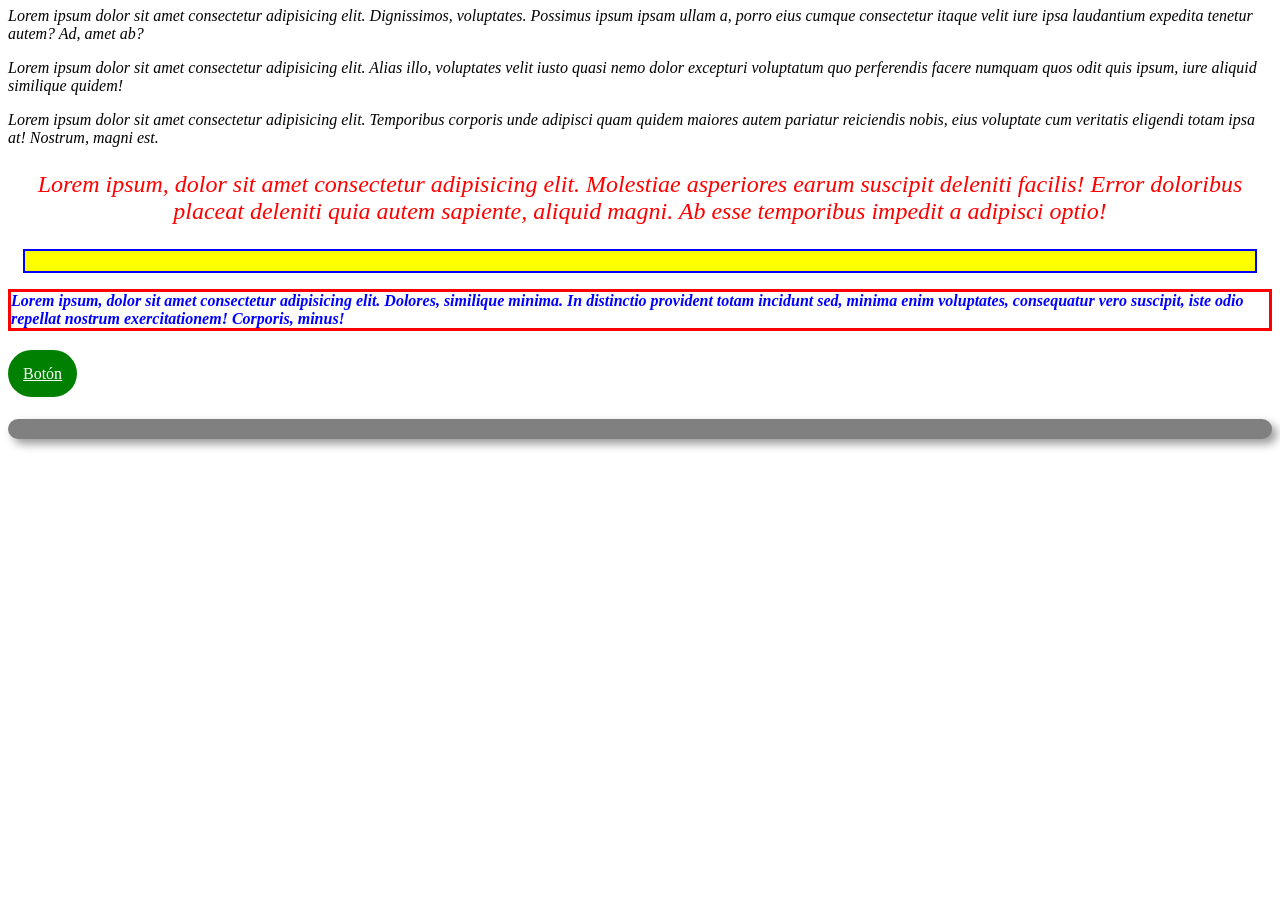
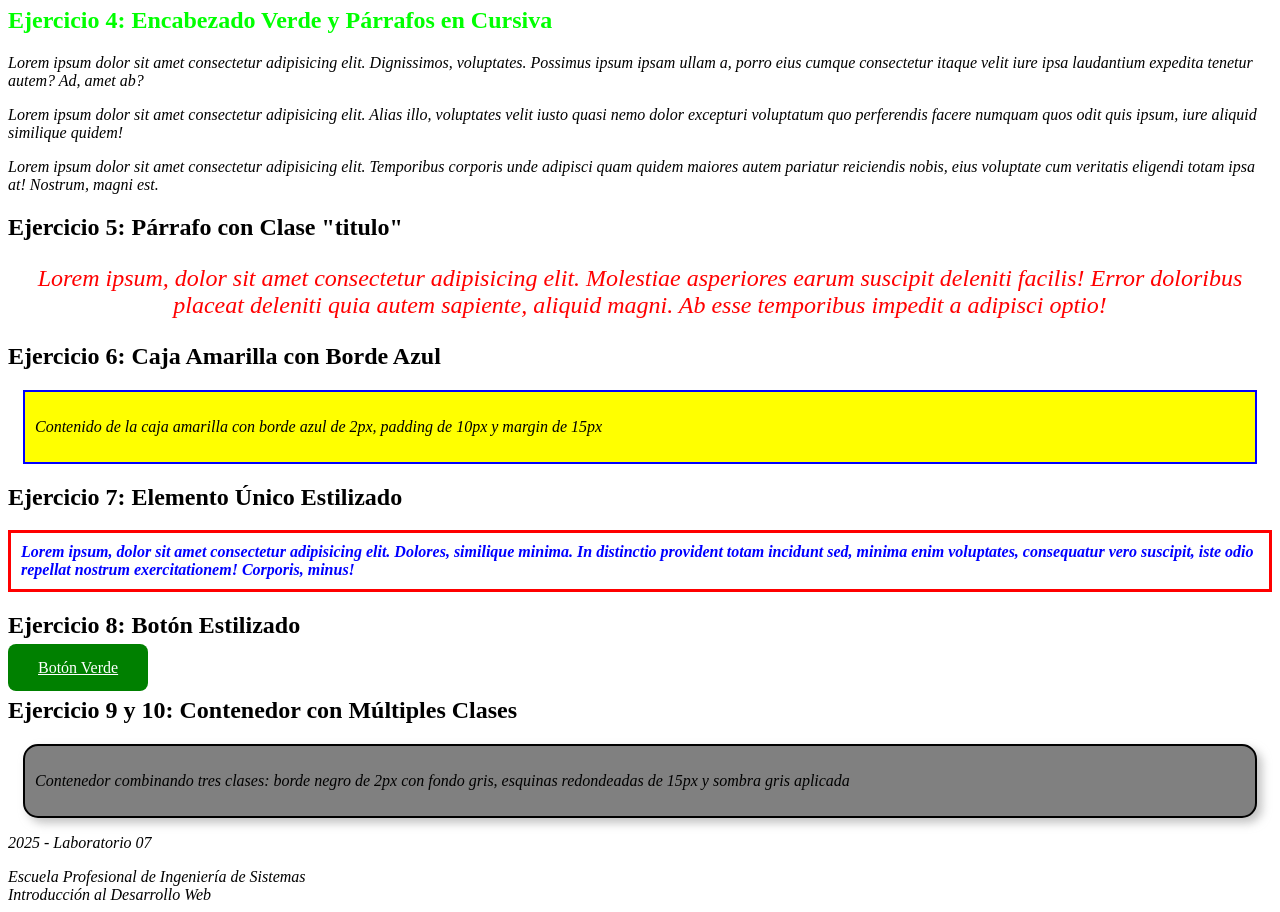
Before and after one commit to j0tar18/Laboratorio07IDWEB, a plain HTML site: page css/index.html in a window 1280 px wide. Shown: the part 73-985 px from the top of the page. Before the commit the page ends 800 px from the top, so only its background shows below. Drawn offline with Linux system fonts and the light colour scheme.

Commit message:
Laboratorio07 - Mejorado

```diff
--- a/css/index.html
+++ b/css/index.html
@@ -1,34 +1,96 @@
 <!DOCTYPE html>
-<html lang="en">
+<html lang="es">
 <head>
     <meta charset="UTF-8">
     <meta name="viewport" content="width=device-width, initial-scale=1.0">
-    <title>Document</title>
+    <title>Laboratorio 07 - CSS Básico</title>
     <link rel="stylesheet" href="styles.css">
 </head>
 <body>
+    <!-- Encabezado de la página -->
+    <header>
+        <h1>Laboratorio 07 - CSS Básico</h1>
+    </header>
+
+    <!-- Contenido principal -->
     <main>
-        <h1>Encabezado</h1>
+        <!-- Ejercicio 4: Encabezado verde y párrafos en cursiva -->
+        <section>
+            <h1>Ejercicio 4: Encabezado Verde y Párrafos en Cursiva</h1>
+
+            <article>
                 <p>
-                Lorem ipsum dolor sit amet consectetur adipisicing elit. Dignissimos, voluptates. Possimus ipsum ipsam ullam a, porro eius cumque consectetur itaque velit iure ipsa laudantium expedita tenetur autem? Ad, amet ab?
+                    Lorem ipsum dolor sit amet consectetur adipisicing elit. Dignissimos,
+                    voluptates. Possimus ipsum ipsam ullam a, porro eius cumque consectetur
+                    itaque velit iure ipsa laudantium expedita tenetur autem? Ad, amet ab?
                 </p>
+
                 <p>
-                Lorem ipsum dolor sit amet consectetur adipisicing elit. Alias illo, voluptates velit iusto quasi nemo dolor excepturi voluptatum quo perferendis facere numquam quos odit quis ipsum, iure aliquid similique quidem!
+                    Lorem ipsum dolor sit amet consectetur adipisicing elit. Alias illo,
+                    voluptates velit iusto quasi nemo dolor excepturi voluptatum quo
+                    perferendis facere numquam quos odit quis ipsum, iure aliquid similique quidem!
                 </p>
+
                 <p>
-                Lorem ipsum dolor sit amet consectetur adipisicing elit. Temporibus corporis unde adipisci quam quidem maiores autem pariatur reiciendis nobis, eius voluptate cum veritatis eligendi totam ipsa at! Nostrum, magni est.
+                    Lorem ipsum dolor sit amet consectetur adipisicing elit. Temporibus
+                    corporis unde adipisci quam quidem maiores autem pariatur reiciendis
+                    nobis, eius voluptate cum veritatis eligendi totam ipsa at! Nostrum, magni est.
                 </p>
+            </article>
+        </section>
+
+        <!-- Ejercicio 5: Párrafo con clase "titulo" -->
+        <section>
+            <h2>Ejercicio 5: Párrafo con Clase "titulo"</h2>
             <p class="titulo">
-                Lorem ipsum, dolor sit amet consectetur adipisicing elit. Molestiae asperiores earum suscipit deleniti facilis! Error doloribus placeat deleniti quia autem sapiente, aliquid magni. Ab esse temporibus impedit a adipisci optio!
+                Lorem ipsum, dolor sit amet consectetur adipisicing elit. Molestiae
+                asperiores earum suscipit deleniti facilis! Error doloribus placeat
+                deleniti quia autem sapiente, aliquid magni. Ab esse temporibus impedit
+                a adipisci optio!
             </p>
+        </section>
+
+        <!-- Ejercicio 6: Caja con fondo amarillo -->
+        <section>
+            <h2>Ejercicio 6: Caja Amarilla con Borde Azul</h2>
+            <div class="box">
+                <p>Contenido de la caja amarilla con borde azul de 2px, padding de 10px y margin de 15px</p>
+            </div>
+        </section>
+
+        <!-- Ejercicio 7: Elemento único con id -->
+        <section>
+            <h2>Ejercicio 7: Elemento Único Estilizado</h2>
+            <p id="unico">
+                Lorem ipsum, dolor sit amet consectetur adipisicing elit. Dolores, similique
+                minima. In distinctio provident totam incidunt sed, minima enim voluptates,
+                consequatur vero suscipit, iste odio repellat nostrum exercitationem! Corporis, minus!
+            </p>
+        </section>
+
+        <!-- Ejercicio 8: Botón independiente -->
+        <section>
+            <h2>Ejercicio 8: Botón Estilizado</h2>
+            <a href="#" class="boton" role="button">Botón Verde</a>
+        </section>
+
+        <!-- Ejercicio 9 y 10: Contenedor con múltiples clases -->
+        <section id="ejercicio9">
+            <h2>Ejercicio 9 y 10: Contenedor con Múltiples Clases</h2>
+            <div class="box2 redondeado sombreada">
+                <p>Contenedor combinando tres clases: borde negro de 2px con fondo gris,
+                esquinas redondeadas de 15px y sombra gris aplicada</p>
+            </div>
+        </section>
     </main>
-    <div class="box"> </div>
-    <p id="unico">
-        Lorem ipsum, dolor sit amet consectetur adipisicing elit. Dolores, similique minima. In distinctio provident totam incidunt sed, minima enim voluptates, consequatur vero suscipit, iste odio repellat nostrum exercitationem! Corporis, minus!
-    </p>
-    <br>
-    <a href="#" class="buttom">Botón</a>
-    <br><br><br>
-    <div class="box2 redondeado sombreada"> </div>
+
+    <!-- Pie de página -->
+    <footer>
+        <p>2025 - Laboratorio 07</p>
+        <address>
+            Escuela Profesional de Ingeniería de Sistemas<br>
+            Introducción al Desarrollo Web
+        </address>
+    </footer>
 </body>
 </html>
--- a/css/styles.css
+++ b/css/styles.css
@@ -1,47 +1,59 @@
-h1{
+/* Ejercicio 4: Encabezados h1 en verde */
+h1 {
     color: #0f0;
 }
 
-p{
+/* Ejercicio 4: Todos los párrafos en cursiva */
+p {
     font-style: italic;
 }
 
-.titulo{
+/* Ejercicio 5: Párrafo con clase "titulo" - rojo, centrado, 24px */
+.titulo {
     color: red;
     font-size: 24px;
     text-align: center;
 }
 
-.box{
+/* Ejercicio 6: Caja con fondo amarillo, borde azul, padding y margin */
+.box {
     background-color: yellow;
-    border: 2px blue solid;
+    border: 2px solid blue;
     padding: 10px;
     margin: 15px;
 }
 
-#unico{
+/* Ejercicio 7: Elemento único - azul, negrita, borde rojo 3px */
+#unico {
     color: blue;
     font-weight: bold;
-    border: red solid 3px;
-}
-
-.buttom{
-    background-color: green;
-    border-radius: 200px;
-    padding: 15px 15px;
-    color: white;
-}
-
-.box2{
-    border: black 2px ;
-    background-color: grey;
+    border: 3px solid red;
     padding: 10px;
 }
 
-.redondeado{
+/* Ejercicio 8: Botón - fondo verde, texto blanco, borde redondeado */
+.boton {
+    background-color: green;
+    color: white;
+    padding: 15px 30px;
+    border-radius: 8px;
+}
+
+/* Ejercicio 10a: Borde negro de 2px y fondo gris */
+.box2 {
+    border: 2px solid black;
+    background-color: grey;
+    padding: 10px;
+    margin: 15px;
+    min-height: 50px;
+}
+
+/* Ejercicio 10b: Esquinas redondeadas de 15px */
+.redondeado {
     border-radius: 15px;
 }
 
-.sombreada{
-    box-shadow: 5px 5px 10px #999f;
+/* Ejercicio 10c: Sombra gris con box-shadow */
+.sombreada {
+    box-shadow: 5px 5px 10px rgba(153, 153, 153, 0.6);
 }
```
Lines whose indentation alone changed are shown as unchanged.
